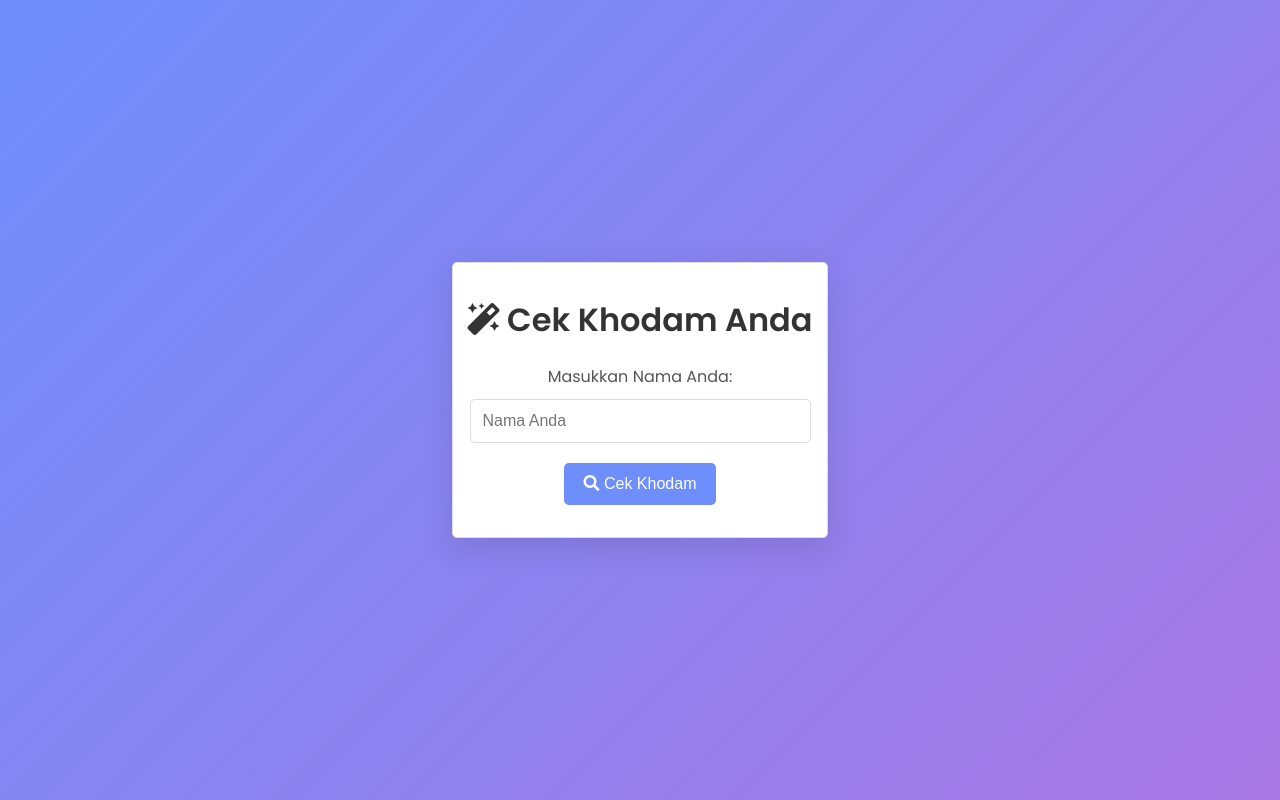
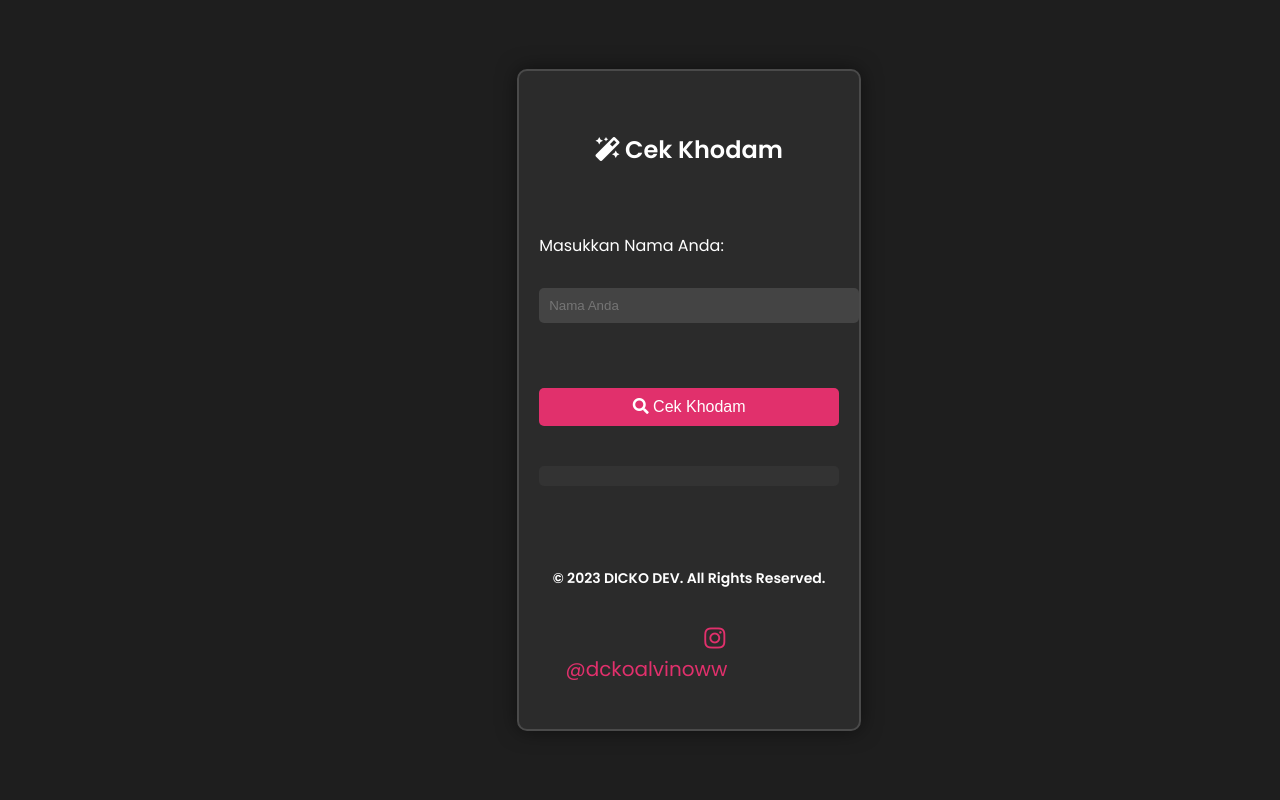
Before and after one commit to BotKtps/KhodamV2, a plain HTML site: page index.html in a window 1280 px wide. Drawn offline with Linux system fonts and the light colour scheme.

Commit message:
Add files via upload

```diff
--- a/Khodam.js
+++ b/Khodam.js
@@ -1,16 +1,16 @@
 document.getElementById('checkButton').addEventListener('click', function() {
     const name = document.getElementById('name').value;
-    const result = document.getElementById('result'); // Perbaikan pada assignment
+    const result = document.getElementById('result');
     if (name) {
         const khodam = checkKhodam(name);
-        result.innerHTML = `Khodam Anda adalah: <strong>${khodam}</strong>`; // Perbaikan pada template literal dan penutupan tag strong
+        result.innerHTML = `Khodam Anda adalah: <strong>${khodam}</strong>`;
     } else {
         result.innerHTML = '<span style="color: red;">Silakan masukkan nama Anda!</span>';
     }
 });
 
 function checkKhodam(name) {
-    const khodams = ['Monyet Kayang', 'Pocong Busuk', 'Kunti Daster', 'Macan Goyang', 'Elang Mabok', 'Tuyul', 'Bebek Penyet', 'Buaya Darat']; // Perbaikan pada penugasan array
+    const khodams = ['Monyet Kayang', 'Pocong Busuk', 'Kunti Daster', 'Macan Goyang', 'Elang Mabok', 'Tuyul', 'Bebek Penyet', 'Buaya Darat', 'Macan Sumatera', 'Kuda Poni', 'Sandal Jepit', 'Zebra Sigma', 'Jembut Skibidi', 'Nekopoi', 'Roket Geprek'];
     const index = Math.floor(Math.random() * khodams.length);
     return khodams[index];
 }
--- a/index.html
+++ b/index.html
@@ -5,22 +5,33 @@
     <meta name="viewport" content="width=device-width, initial-scale=1.0">
     <title>Cek Khodam</title>
     <link rel="stylesheet" href="style.css">
-<link rel="stylesheet" href="https://cdnjs.cloudflare.com/ajax/libs/
-font-awesome/5.0.0-beta3/css/all.min.css">
-<link href="https://fonts.googleapis.com/css?family=Poppins:wght@300;
-400;600&display=swap" rel="stylesheet">
+    <link rel="stylesheet" href="https://cdnjs.cloudflare.com/ajax/libs/font-awesome/5.0.0-beta3/css/all.min.css">
+    <link href="https://fonts.googleapis.com/css?family=Poppins:wght@300;400;600&display=swap" rel="stylesheet">
 </head>
 <body>
 
 <div class="container">
-<h1><i class="fas fa-magic"></i> Cek Khodam Anda</h1>
+    <h1><i class="fas fa-magic"></i> Cek Khodam</h1>
     <div class="form-group">
         <label for="name">Masukkan Nama Anda: </label>
         <input type="text" id="name" placeholder="Nama Anda">
     </div>
+
     <button id="checkButton"><i class="fas fa-search"></i> Cek Khodam</button>
+
     <div id="result" class="result"></div>
+
+    <footer>
+        <h2 style="text-align: center;">&copy; 2023 DICKO DEV. All Rights Reserved.</h2>
+        <div style="text-align: center;">
+            <a href="https://www.instagram.com/dckoalvinoww/" target="_blank" style="text-decoration: none; color: #E1306C;">
+                <i class="fab fa-instagram" style="font-size: 24px;"></i>
+                <span style="font-size: 20px;">@dckoalvinoww</span>
+            </a>
         </div>
+    </footer>
+</div>
+
 <script src="Khodam.js"></script>
 </body>
 </html>
--- a/style.css
+++ b/style.css
@@ -1,128 +1,82 @@
 body {
-font-family: 'Poppins', sans-serif;
-background: linear-gradient(135deg, #6e8efb, #a777e3);
-margin: 0;
-padding: 0;
-display: flex;
-justify-content: center;
-align-items: center;
-height: 100vh;
+    background-color: #1e1e1e; /* Warna latar belakang gelap */
+    color: #ffffff; /* Warna teks putih */
+    font-family: 'Poppins', sans-serif; /* Menggunakan font Poppins */
+    display: flex;
+    justify-content: center;
+    align-items: center;
+    height: 100vh;
+    margin: 0;
+    overflow: hidden;
 }
 
 .container {
-background-color: #fff;
-padding: 30px;
-border-radius: 15px;
-box-shadow: 0 10px 30px rgba(0, 0, 0, 0.1);
-text-align: center;
-width: 350px;
+    background-color: #2b2b2b; /* Latar belakang kontainer */
+    border: 2px solid #4a4a4a; /* Garis tepi */
+    border-radius: 10px; /* Sudut melengkung */
+    padding: 20px;
+    box-shadow: 0 0 20px rgba(0, 0, 0, 0.5); /* Efek bayangan */
+    width: 300px; /* Lebar kontainer */
+}
 
 h1 {
-color: #333;
-margin-bottom: 20px;
-font-size: 28p
+    text-align: center;
+    font-size: 24px; /* Ukuran font judul */
 }
-input
 
-width: 90%;
+.form-group {
+    margin-bottom: 15px; /* Jarak bawah untuk form group */
+}
 
-padding: 12px;
+label {
+    display: block; /* Menjadikan label sebagai blok */
+    margin-bottom: 5px; /* Jarak bawah untuk label */
+}
 
-border: 1px solid #ddd;
+input[type="text"] {
+    width: 100%; /* Lebar input penuh */
+    padding: 10px; /* Padding dalam input */
+    border: none; /* Tanpa garis tepi */
+    border-radius: 5px; /* Sudut melengkung input */
+    background-color: #444; /* Latar belakang input */
+    color: #fff; /* Teks input putih */
+}
 
-border-radius: 5px;
-
-font-size: 16px;
+input[type="text"]:focus {
+    outline: none; /* Menghilangkan outline saat fokus */
+    background-color: #555; /* Latar belakang saat fokus */
+}
 
 button {
-
-background-color: #6e8efb;
-
-color: #fff;
-
-border: none;
-
-padding: 12px 20px;
-
-border-radius: 5px;
-
-cursor: pointer;
-
-font-size: 16px;
-
-font-weight: 500;
-
-transition: background-color 0.3s, transform 0.3s;
-
+    width: 100%; /* Lebar tombol penuh */
+    padding: 10px; /* Padding dalam tombol */
+    border: none; /* Tanpa garis tepi */
+    border-radius: 5px; /* Sudut melengkung tombol */
+    background-color: #e1306c; /* Warna latar belakang tombol */
+    color: white; /* Teks tombol putih */
+    font-size: 16px; /* Ukuran font tombol */
+    cursor: pointer; /* Pointer saat hover */
 }
 
 button:hover {
-
-background-color:#5a76e3;
-
-transform: translateY(-2px);
-
+    background-color: #d0205c; /* Warna saat hover */
 }
 
 .result {
-
-margin-top: 20px;
-
-font-size: 18px;
-
-color: #333;
-
-font-weight: 500;
-
+    margin-top: 15px; /* Jarak atas untuk hasil */
+    padding: 10px;
+    background-color: #333; /* Latar belakang hasil */
+    border-radius: 5px; /* Sudut melengkung hasil */
 }
 
-.result strong {
-
-color: #6e8efb;
-
-}font-weight: 600;
+footer {
+    margin-top: 20px;
 }
 
-.form-group {
-margin-bottom: 20px;
+footer h2 {
+    font-size: 14px; /* Ukuran font footer */
 }
 
-label {
-display: block;
-margin-bottom: 10px;
-color: #555;
-font-weight: 500;
+footer a {
+    color: #E1306C; /* Warna tautan di footer */
 }
-
-input {
-width: 90%;
-padding: 12px;
-border: 1px solid #ddd;
-border-radius: 5px;
-font-size: 16px;
-
-button {
-background-color: #6e8efb;
-color: #fff;
-border: none;
-padding: 12px 20px;
-border-radius: 5px;
-cursor: pointer;
-font-size: 16px;
-font-weight: 500;
-transition: background-color 0.3s, transform 0.3s;
-}
-
-button:hover {
-background-color:#5a76e3;
-transform: translateY(-2px);
-}
-
-.result {
-margin-top: 20px;
-font-size: 18px;
-color: #333;
-font-weight: 500;
-.result strong {
-color: #6e8efb;
-}
```
Lines whose indentation alone changed are shown as unchanged.
